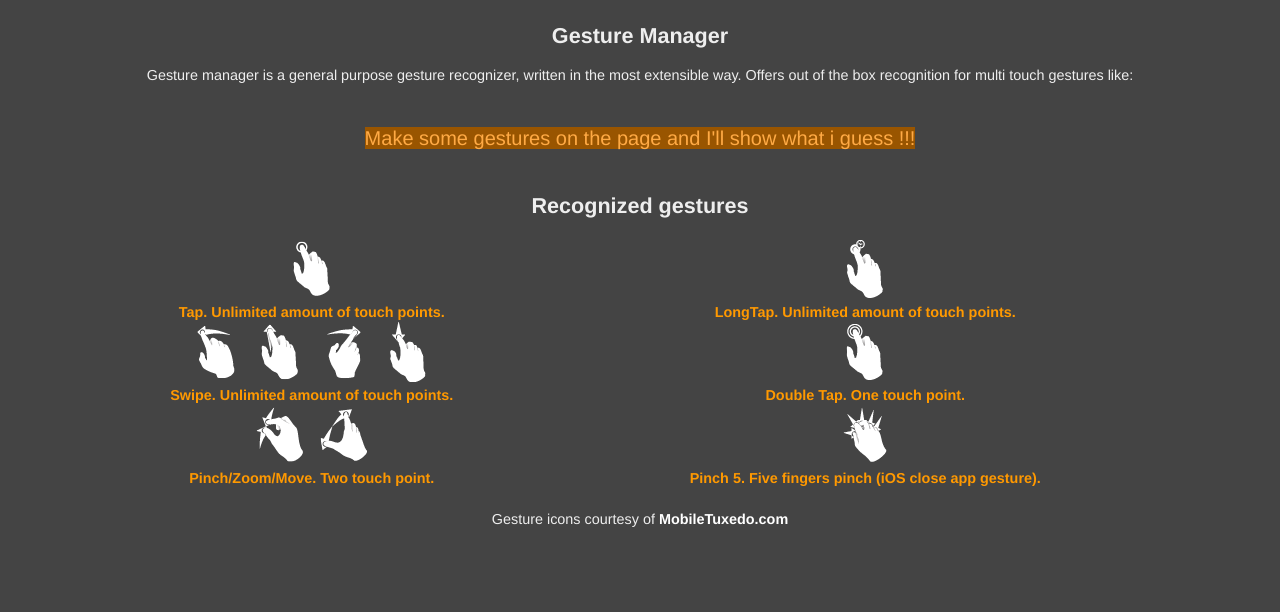
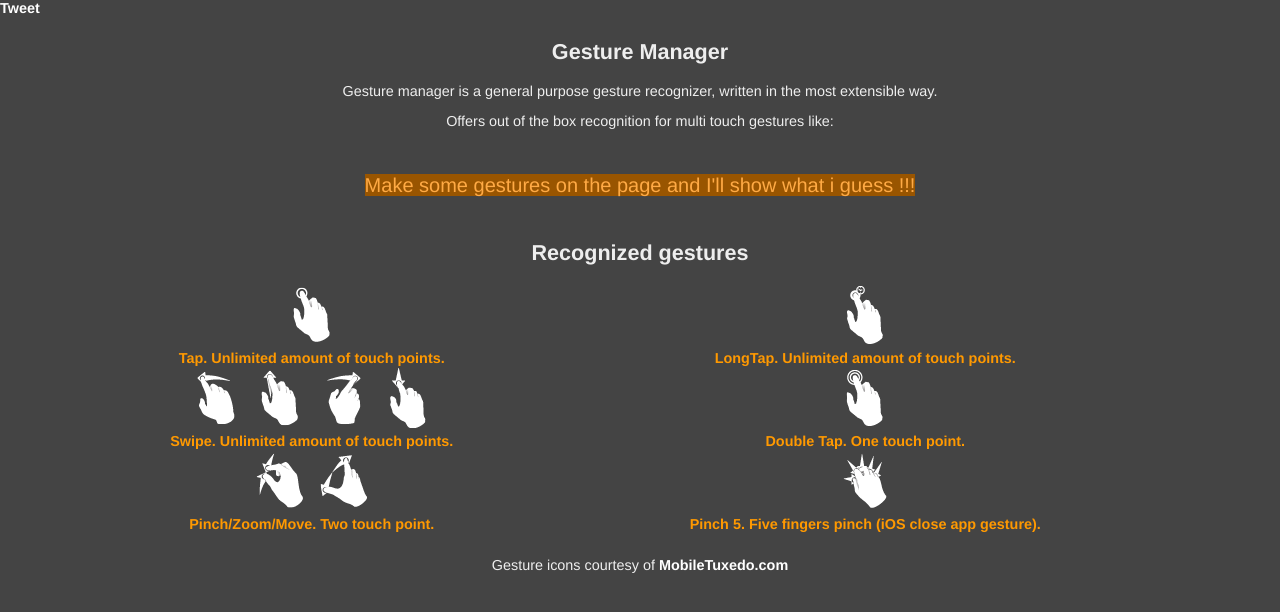
Before and after one commit to hyperandroid/GestureManager, a plain HTML site: page index.html in a window 1280 px wide. Drawn offline with Linux system fonts and the light colour scheme.

Commit message:
Update index.html

```diff
--- a/index.html
+++ b/index.html
@@ -17,12 +17,20 @@
 
 </head>
 <body>
+
+<div class="position:fixed; left:10px;">
+    <a href="https://twitter.com/share" class="twitter-share-button" data-url="http://http://hyperandroid.github.com/GestureManager/" data-text="GestureManager" data-via="hyperandroid">Tweet</a>
+    <script>!function(d,s,id){var js,fjs=d.getElementsByTagName(s)[0];if(!d.getElementById(id)){js=d.createElement(s);js.id=id;js.src="//platform.twitter.com/widgets.js";fjs.parentNode.insertBefore(js,fjs);}}(document,"script","twitter-wjs");</script>
+</div>
+
 <section>
     <h1>
         Gesture Manager
     </h1>
     <p>
-        Gesture manager is a general purpose gesture recognizer,  written in the most extensible way.
+        Gesture manager is a general purpose gesture recognizer, written in the most extensible way.
+        </p>
+    <p>
         Offers out of the box recognition for multi touch gestures like:
     </p>
 </section>
```
